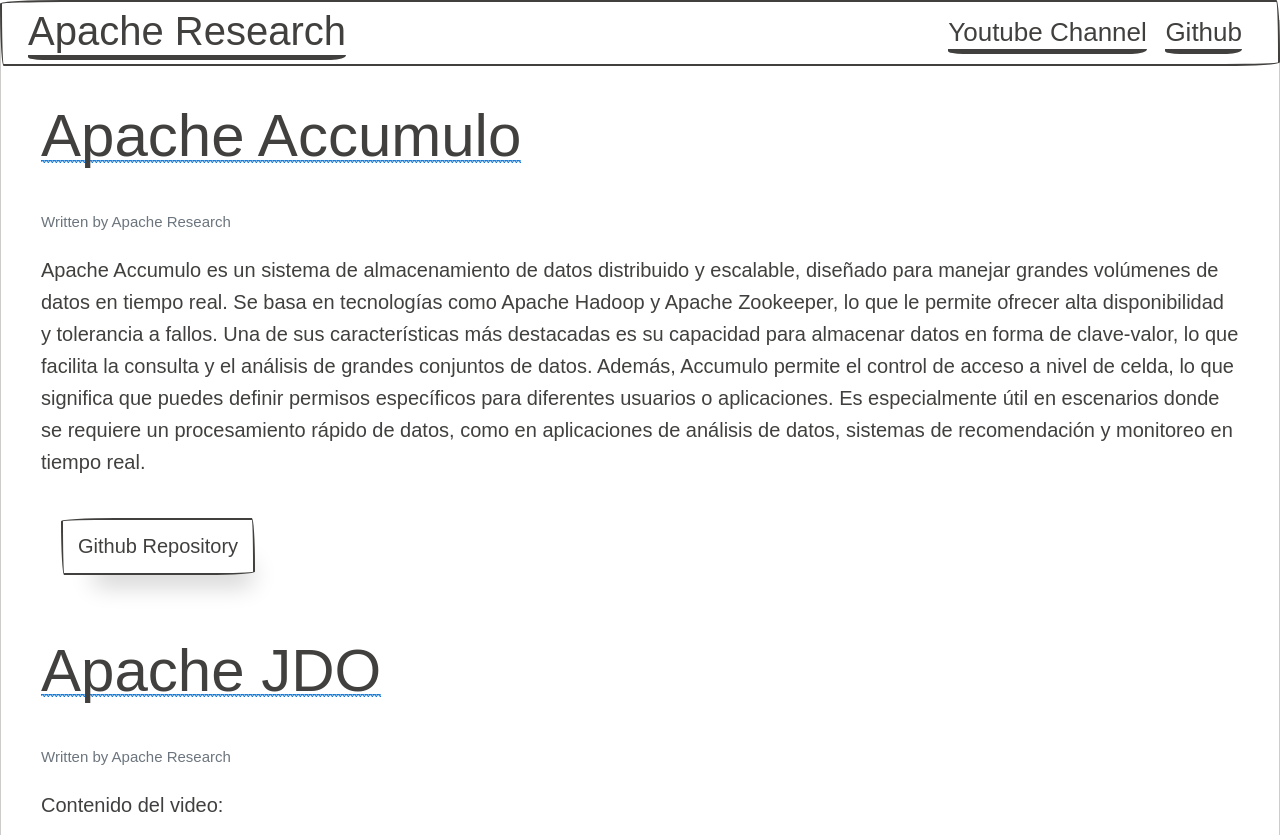
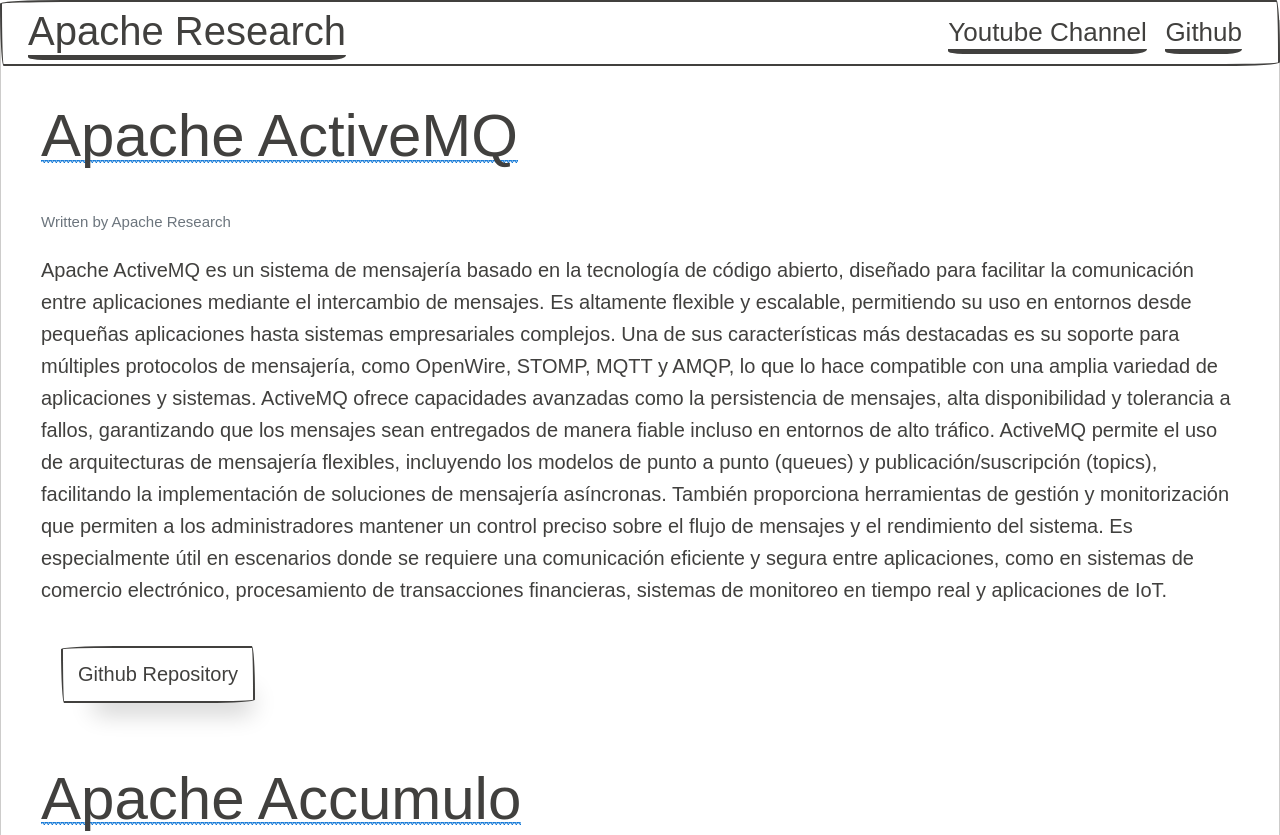
Before and after one commit to apacheresearch/apacheresearch.github.io, a plain HTML site: page index.html in a window 1280 px wide. Shown: the top 835 px of the page. Drawn offline with nearby package versions, Linux system fonts and the light colour scheme; a web font is replaced by a local one.

Commit message:
Added apache activemq

```diff
--- a/index.html
+++ b/index.html
@@ -30,6 +30,25 @@
       </div>
     </nav>
   <div class="paper">
+  <article class="article">
+    <h1 class="article-title"><a href="">Apache ActiveMQ</a></h1>
+    <p class="article-meta">Written by <a href="#">Apache Research</a></p>
+
+    <p>
+Apache ActiveMQ es un sistema de mensajería basado en la tecnología de código abierto, diseñado para facilitar la comunicación entre aplicaciones mediante el intercambio de mensajes. Es altamente flexible y escalable, permitiendo su uso en entornos desde pequeñas aplicaciones hasta sistemas empresariales complejos.
+
+Una de sus características más destacadas es su soporte para múltiples protocolos de mensajería, como OpenWire, STOMP, MQTT y AMQP, lo que lo hace compatible con una amplia variedad de aplicaciones y sistemas. ActiveMQ ofrece capacidades avanzadas como la persistencia de mensajes, alta disponibilidad y tolerancia a fallos, garantizando que los mensajes sean entregados de manera fiable incluso en entornos de alto tráfico.
+
+ActiveMQ permite el uso de arquitecturas de mensajería flexibles, incluyendo los modelos de punto a punto (queues) y publicación/suscripción (topics), facilitando la implementación de soluciones de mensajería asíncronas. También proporciona herramientas de gestión y monitorización que permiten a los administradores mantener un control preciso sobre el flujo de mensajes y el rendimiento del sistema.
+
+Es especialmente útil en escenarios donde se requiere una comunicación eficiente y segura entre aplicaciones, como en sistemas de comercio electrónico, procesamiento de transacciones financieras, sistemas de monitoreo en tiempo real y aplicaciones de IoT.
+    </p>
+
+    <div class="row">
+      <a class="paper-btn margin" href="https://github.com/apacheresearch/apache-activemq" target="_blank" >Github Repository</a>
+    </div>
+  </article>
+
   <article class="article">
     <h1 class="article-title"><a href="">Apache Accumulo</a></h1>
     <p class="article-meta">Written by <a href="#">Apache Research</a></p>
```
